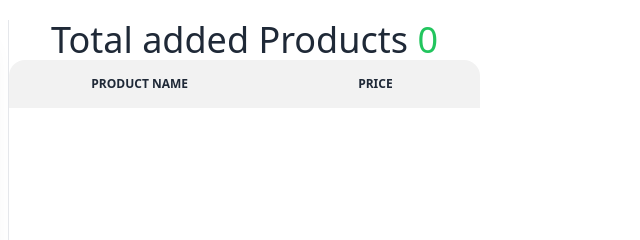
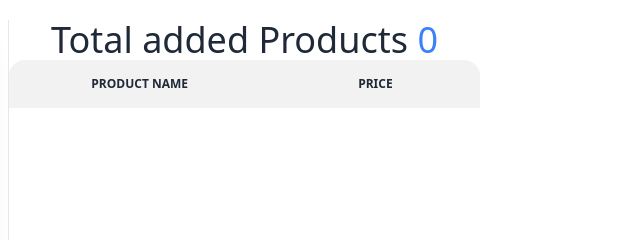
Before and after one commit to Asif-102/Do_Shopping_with_Javascript, a plain HTML site: page index.html in a window 1280 px wide. Shown: the top 240 px of the page, 640-1280 px from the left. Drawn offline with nearby package versions, Linux system fonts and the light colour scheme.

Commit message:
add comment and change a color

```diff
--- a/index.html
+++ b/index.html
@@ -42,6 +42,7 @@
     <main class="w-9/12 mx-auto mt-5 pb-20">
         <div class="grid grid-cols-2 gap-4 divide-x">
             <div class="grid grid-cols-2 gap-4">
+                <!-- product 1 -->
                 <div>
                     <div class="card card-compact w-full bg-base-100 shadow-xl">
                         <figure><img src="img/coffee.jpg" alt="Shoes" class="w-full h-40"/></figure>
@@ -56,6 +57,7 @@
                         </div>
                     </div>
                 </div>
+                <!-- product 2 -->
                 <div>
                     <div class="card card-compact w-full bg-base-100 shadow-xl">
                         <figure><img src="img/heart_js.jpg" alt="Shoes" class="w-full h-40"/></figure>
@@ -70,6 +72,7 @@
                         </div>
                     </div>
                 </div>
+                <!-- product 3 -->
                 <div>
                     <div class="card card-compact w-full bg-base-100 shadow-xl">
                         <figure><img src="img/panda.png" alt="Shoes" class="w-full h-40"/></figure>
@@ -84,6 +87,7 @@
                         </div>
                     </div>
                 </div>
+                <!-- product 4 -->
                 <div>
                     <div class="card card-compact w-full bg-base-100 shadow-xl">
                         <figure><img src="img/umbrella.png" alt="Shoes" class="w-full h-40"/></figure>
@@ -98,6 +102,7 @@
                         </div>
                     </div>
                 </div>
+                <!-- product 5 -->
                 <div>
                     <div class="card card-compact w-full bg-base-100 shadow-xl">
                         <figure><img src="img/vue-js.jpg" alt="Shoes" class="w-full h-40"/></figure>
@@ -115,7 +120,7 @@
             </div>
             <!-- CART -->
             <div>
-                <p class="text-4xl text-center">Total added Products <span id="total-products" class="text-green-500">0</span>
+                <p class="text-4xl text-center">Total added Products <span id="total-products" class="text-blue-500">0</span>
                 </p>
                 <div class="overflow-x-auto">
                     <table class="table table-zebra w-full">
```
